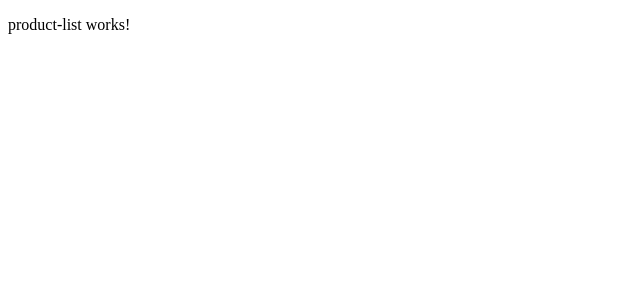
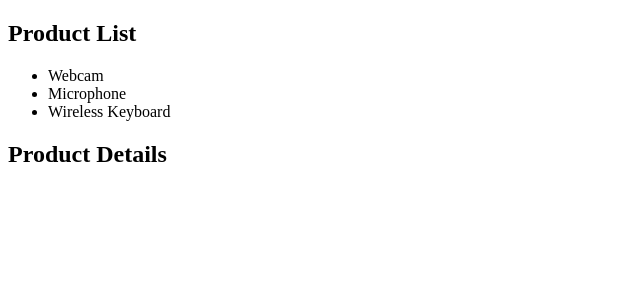
Before and after one commit to JohnSantosuosso/products-app, an Angular app: page / in a window 1280 px wide. Shown: the top 300 px of the page, without its empty margins (0-640 px from the left). Built offline with nearby package versions, Linux system fonts and the light colour scheme.

Commit message:
add product-details component

```diff
--- a/src/app/app.module.ts
+++ b/src/app/app.module.ts
@@ -1,16 +1,14 @@
 import { NgModule } from '@angular/core';
 import { BrowserModule, provideClientHydration } from '@angular/platform-browser';
-import { AppRoutingModule } from './app-routing.module';
 import { ProductsModule } from './products/products.module';
 import { AppComponent } from './app.component';
 
 @NgModule({
   declarations: [
-    AppComponent
+    AppComponent,
   ],
   imports: [
     BrowserModule,
-    AppRoutingModule,
     ProductsModule
   ],
   providers: [
--- a/src/app/product-list/product-list.component.html
+++ /dev/null
@@ -1 +0,0 @@
-<p>product-list works!</p>
--- /dev/null
+++ b/src/app/products/product-detail/product-detail.component.html
@@ -0,0 +1,2 @@
+<h2>Product Details</h2>
+<h3>{{name}}</h3>
--- /dev/null
+++ b/src/app/products/product-list/product-list.component.html
@@ -0,0 +1,9 @@
+<h2>Product List</h2>
+<ul>
+  <li (click)="selectedProduct = 'Webcam'">Webcam</li>
+  <li (click)="selectedProduct = 'Microphone'">Microphone</li>
+  <li (click)="selectedProduct = 'Wireless Keyboard'">Wireless Keyboard</li>
+</ul>
+<app-product-detail
+  [name] = "selectedProduct">
+</app-product-detail>
--- a/src/app/product-list/product-list.component.ts
+++ b/src/app/products/product-list/product-list.component.ts
@@ -3,8 +3,8 @@ import { Component } from '@angular/core';
 @Component({
   selector: 'app-product-list',
   templateUrl: './product-list.component.html',
-  styleUrl: './product-list.component.css'
+  styleUrl: './product-list.component.css',
 })
 export class ProductListComponent {
-
+  selectedProduct = ''
 }
--- a/src/app/products/products.module.ts
+++ b/src/app/products/products.module.ts
@@ -1,11 +1,13 @@
 import { NgModule } from '@angular/core';
 import { CommonModule } from '@angular/common';
-import { ProductListComponent } from '../product-list/product-list.component';
+import { ProductListComponent } from './product-list/product-list.component';
+import { ProductDetailComponent } from './product-detail/product-detail.component';
 
 
 @NgModule({
   declarations: [
-    ProductListComponent
+    ProductListComponent,
+    ProductDetailComponent
   ],
   imports: [
     CommonModule
```
Also changed, not shown: src/app/products/product-detail/product-detail.component.ts (added, +10 -0 lines), src/app/products/product-detail/product-detail.component.css (added), src/app/products/product-list/product-list.component.css (added), 2 other files (tests, documents, lock files or other folders).
